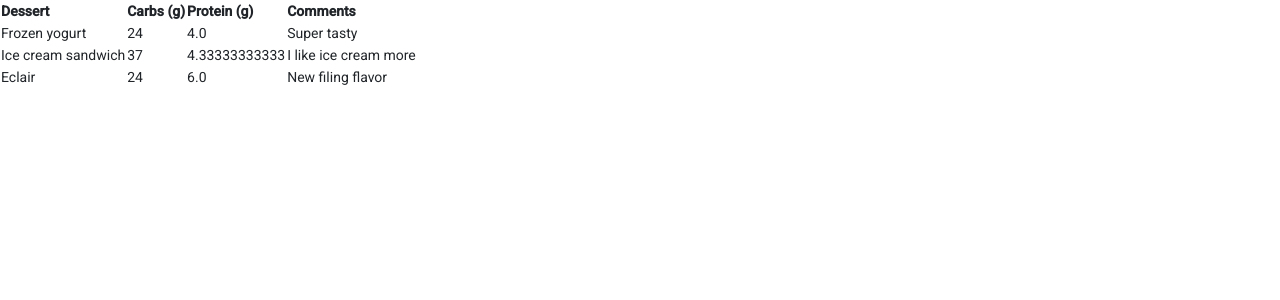
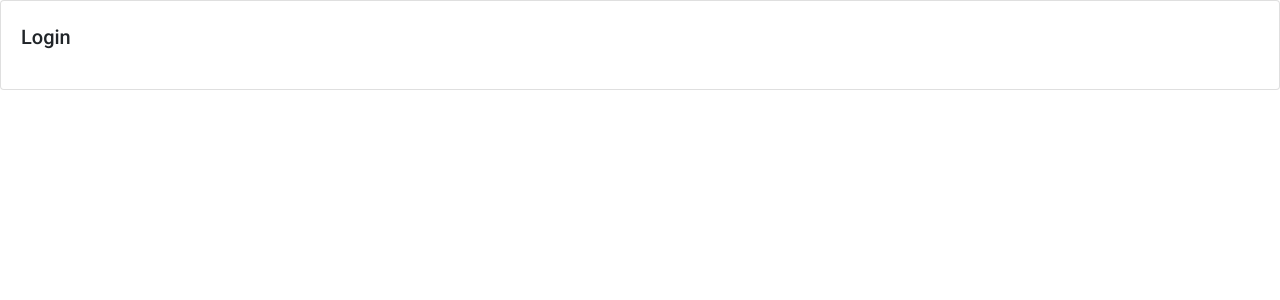
Before and after one commit to AkaiBF/RagnarokHeralds, an Angular app: page / in a window 1280 px wide. Shown: the top 300 px of the page. Built offline with nearby package versions, Linux system fonts and the light colour scheme.

Commit message:
fix(all): se restauran los datos

```diff
--- a/src/app/components/warframes/warframes.component.html
+++ b/src/app/components/warframes/warframes.component.html
@@ -1,32 +1,23 @@
-<div class="mdc-data-table">
-  <table class="mdc-data-table__table" aria-label="Dessert calories">
-    <thead>
-      <tr class="mdc-data-table__header-row">
-        <th class="mdc-data-table__header-cell" role="columnheader" scope="col">Dessert</th>
-        <th class="mdc-data-table__header-cell mdc-data-table__header-cell--numeric" role="columnheader" scope="col">Carbs (g)</th>
-        <th class="mdc-data-table__header-cell mdc-data-table__header-cell--numeric" role="columnheader" scope="col">Protein (g)</th>
-        <th class="mdc-data-table__header-cell" role="columnheader" scope="col">Comments</th>
-      </tr>
-    </thead>
-    <tbody class="mdc-data-table__content">
-      <tr class="mdc-data-table__row">
-        <td class="mdc-data-table__cell">Frozen yogurt</td>
-        <td class="mdc-data-table__cell mdc-data-table__cell--numeric">24</td>
-        <td class="mdc-data-table__cell mdc-data-table__cell--numeric">4.0</td>
-        <td class="mdc-data-table__cell">Super tasty</td>
-      </tr>
-      <tr class="mdc-data-table__row">
-        <td class="mdc-data-table__cell">Ice cream sandwich</td>
-        <td class="mdc-data-table__cell mdc-data-table__cell--numeric">37</td>
-        <td class="mdc-data-table__cell mdc-data-table__cell--numeric">4.33333333333</td>
-        <td class="mdc-data-table__cell">I like ice cream more</td>
-      </tr>
-      <tr class="mdc-data-table__row">
-        <td class="mdc-data-table__cell">Eclair</td>
-        <td class="mdc-data-table__cell mdc-data-table__cell--numeric">24</td>
-        <td class="mdc-data-table__cell mdc-data-table__cell--numeric">6.0</td>
-        <td class="mdc-data-table__cell">New filing flavor</td>
-      </tr>
-    </tbody>
-  </table>
-</div>
+<app-user-navbar></app-user-navbar>
+<ul class="list-group">
+  <li class="list-group-item" *ngFor="let warframe of data.warframes">
+    <div class="row">
+      <div class="col-md-4">
+        <img [src]="'https://cdn.warframestat.us/img/' + warframe.imageName"/>
+        {{ warframe.name }}
+      </div>
+      <div class="col-md-8">
+        <select [class]="'form-control option' + weapon.obtained" [(ngModel)]="weapon.obtained" (change)="saveChanges()">
+          <option value="0">NUEVO</option>
+          <option value="1">No me interesa</option>
+          <option value="2">En búsqueda</option>
+          <option value="3">En fundición</option>
+          <option value="4">Leveando</option>
+          <option value="5">Vendido</option>
+          <option value="6">Leveado</option>
+          <option value="7">Maxeado</option>
+        </select>
+      </div>
+    </div>
+  </li>
+</ul>
--- a/src/app/components/warframes/warframes.component.ts
+++ b/src/app/components/warframes/warframes.component.ts
@@ -1,4 +1,6 @@
 import { Component, OnInit } from '@angular/core';
+import { WarframesService } from '../../services/warframes.service'
+import { Router } from '@angular/router'
 
 @Component({
   selector: 'app-warframes',
@@ -7,9 +9,39 @@ import { Component, OnInit } from '@angular/core';
 })
 export class WarframesComponent implements OnInit {
 
-  constructor() { }
+  data:any = {warframes:[]}
+
+  constructor(private redir:Router, private warframesSrv:WarframesService) { }
 
   ngOnInit(): void {
+    if(!localStorage.getItem('rhusr')) {
+      this.redir.navigate(['/login'])
+    } else {
+    	this.warframesSrv.getSaved().subscribe(res=> {
+    		this.data = res as any
+    	})
+
+    	this.warframesSrv.getWarframes().subscribe(res=> {
+    		let warframes = res as Array<any>
+    		for(let warframe of warframes) {
+    			if(!this.data.warframes.some(x => x.name == warframe.name)) {
+    				this.data.warframes.push({
+    					name: warframe.name,
+    					imageName: warframe.imageName,
+    					obtained:0
+    				})
+    			}
+    		}
+    		this.data.warframes.sort((a,b) => {
+    			if(a.name < b.name) return -1
+    				return 1
+    		})
+    	})
+    }
+  }
+
+  saveChanges() {
+  	this.warframesSrv.save(this.data).subscribe(res => {})
   }
 
 }
```
Also changed, not shown: src/app/app-routing.module.ts (+12 -2 lines), 22 other files (tests, documents, lock files or other folders).
